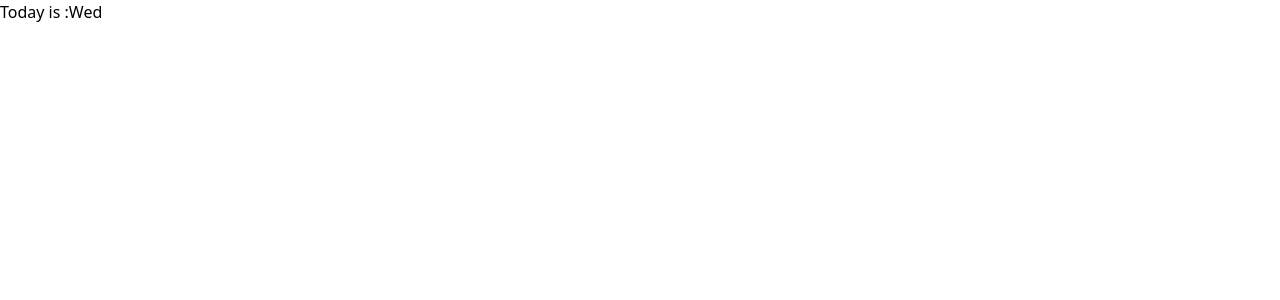
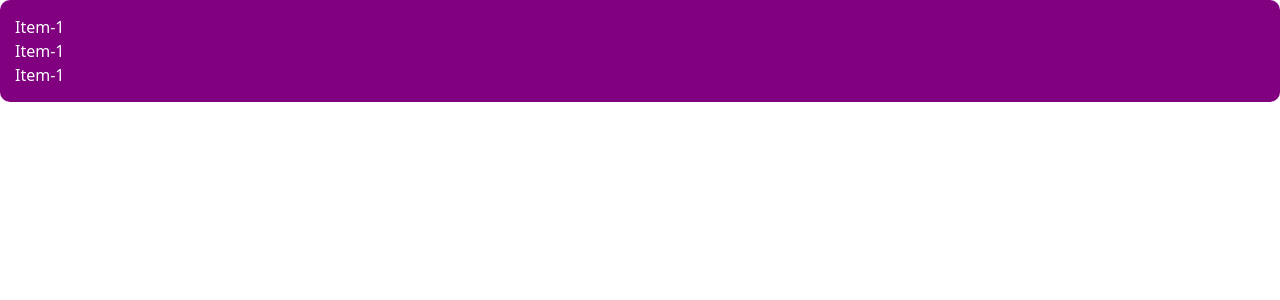
Before and after one commit to Emam-Bokhari/LWS-Module-01, a React (Vite) app: page / in a window 1280 px wide. Shown: the top 300 px of the page. Built offline with nearby package versions, Linux system fonts and the light colour scheme.

Commit message:
Css style

```diff
--- a/src/App.jsx
+++ b/src/App.jsx
@@ -1,10 +1,10 @@
 import { Fragment } from "react"
-import ToDoList from "./Module-1.7/ToDoList"
+import CssStyle from "./Module-1.7/CssStyle"
 
 export default function App() {
   return (
     <Fragment>
-      <ToDoList />
+      <CssStyle />
     </Fragment>
   )
 }
--- /dev/null
+++ b/src/Module-1.7/CssStyle.jsx
@@ -0,0 +1,20 @@
+import { Fragment } from "react";
+
+export default function CssStyle() {
+    return (
+        <Fragment>
+            <ul style={
+                {
+                    backgroundColor: "purple",
+                    color: "white",
+                    padding:"15px",
+                    borderRadius:"10px",
+                }
+            } >
+                <li>Item-1</li>
+                <li>Item-1</li>
+                <li>Item-1</li>
+            </ul>
+        </Fragment>
+    )
+}
```
